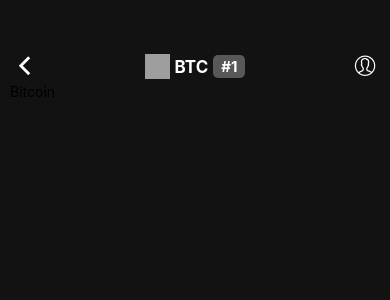
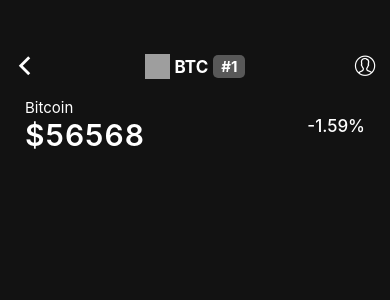
Before and after one commit to matan3sh/crypto-tracker, a React Native app: screen / in a window 390 px wide. Shown: the top 300 px of the page. Built offline with nearby package versions, Linux system fonts and the light colour scheme; grey boxes are pictures that could not be loaded.

Commit message:
Continue implemeting details screen

```diff
--- a/src/components/CoinDetailsBody/CoinDetailsBody.jsx
+++ b/src/components/CoinDetailsBody/CoinDetailsBody.jsx
@@ -5,7 +5,17 @@
 const CoinDetailsBody = ({ crypto }) => {
   return (
     <View style={styles.container}>
-      <Text>{crypto.name}</Text>
+      <View>
+        <Text style={styles.name}>{crypto.name}</Text>
+        <Text style={styles.price}>
+          ${crypto.market_data.current_price.usd}
+        </Text>
+      </View>
+      <View>
+        <Text style={styles.priceChange}>
+          {crypto.market_data.price_change_percentage_24h.toFixed(2)}%
+        </Text>
+      </View>
     </View>
   );
 };
--- a/src/components/CoinDetailsBody/styles.js
+++ b/src/components/CoinDetailsBody/styles.js
@@ -1,6 +1,26 @@
 import { StyleSheet } from 'react-native';
-import { spacing } from '../../styles';
+import { fontSize, spacing } from '../../styles';
 
 export const styles = StyleSheet.create({
-  container: {},
+  container: {
+    padding: spacing[4],
+    justifyContent: 'space-between',
+    flexDirection: 'row',
+    alignItems: 'center',
+  },
+  name: {
+    fontSize: fontSize[1],
+    color: 'white',
+  },
+  price: {
+    fontSize: fontSize[2],
+    letterSpacing: 1,
+    fontWeight: '600',
+    color: 'white',
+  },
+  priceChange: {
+    fontSize: 17,
+    fontWeight: '500',
+    color: 'white',
+  },
 });
--- a/src/styles/index.js
+++ b/src/styles/index.js
@@ -1 +1,3 @@
 export const spacing = [1, 2.5, 5, 10, 15];
+
+export const fontSize = [12, 15, 30, 45, 60];
```
